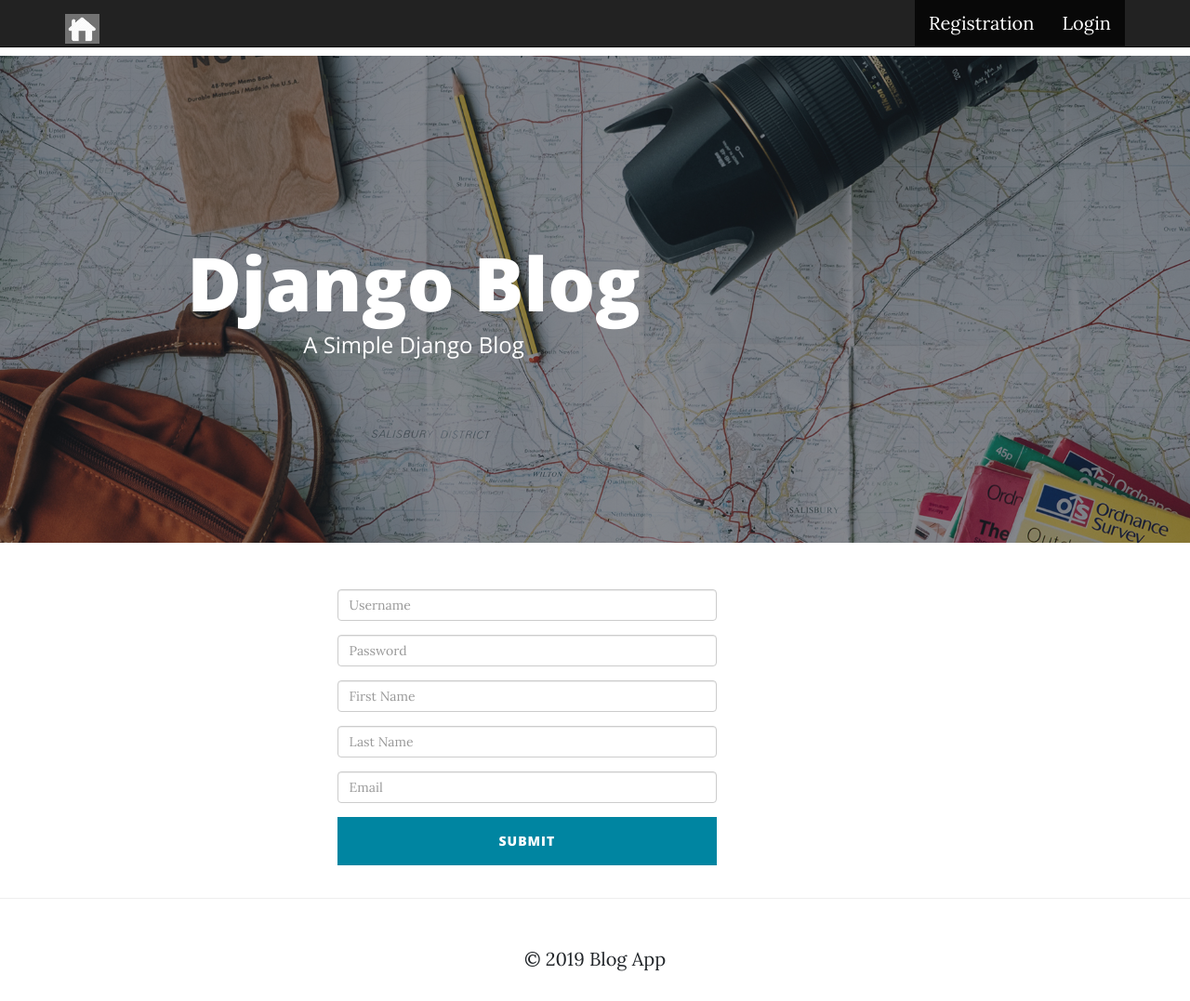
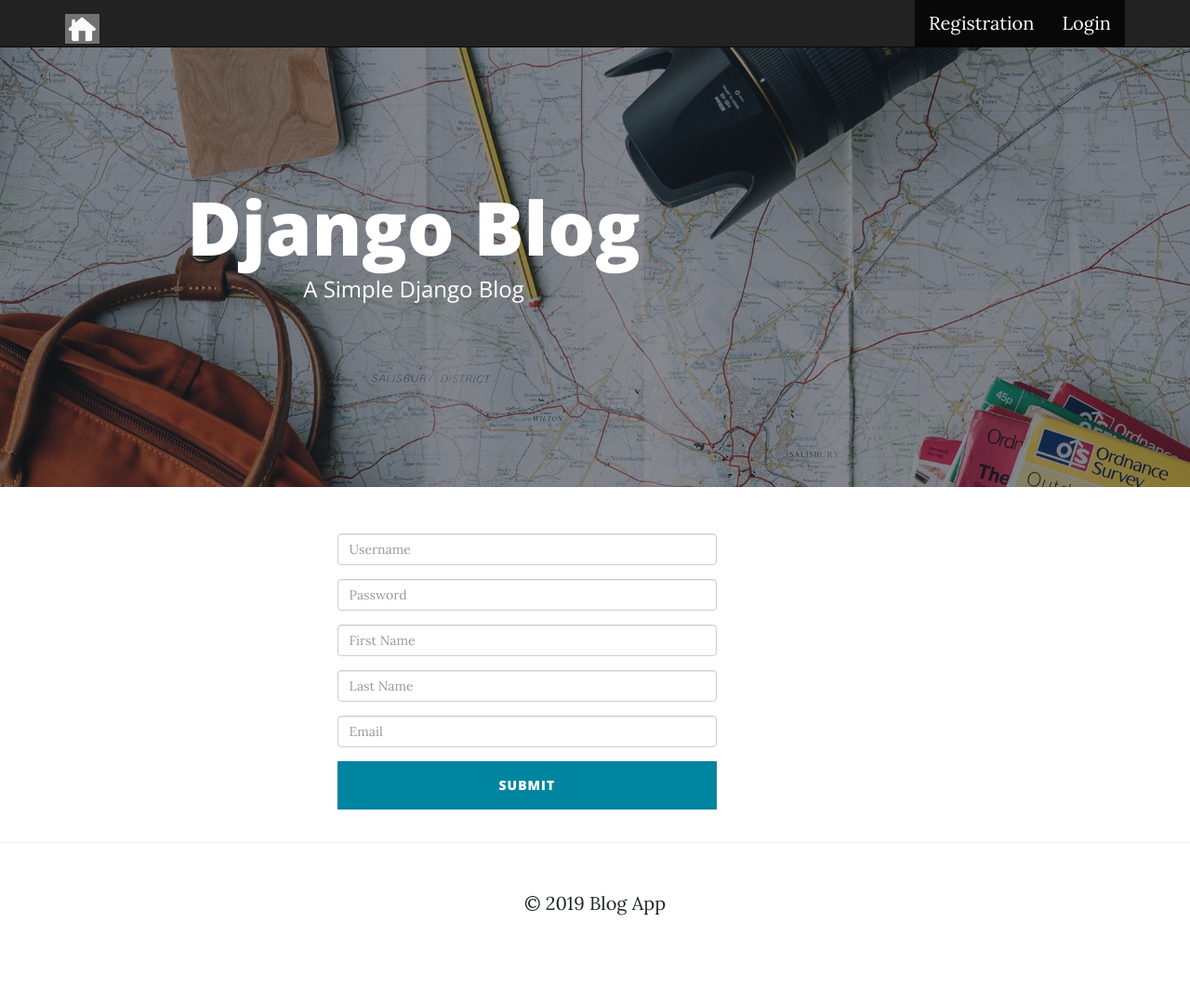
Before and after one commit to mahihossain/simple-django-blog, a Django app: page /register/ in a window 1280 px wide. Shown: the whole page at 93% size. After the commit the page ends 985 px from the top, so only its background shows below. Run offline with Django 3.2, Linux system fonts and the light colour scheme; some libraries are stand-ins or nearby versions.

Commit message:
Changed style.

```diff
--- a/static/blog/main.css
+++ b/static/blog/main.css
@@ -1,7 +1,3 @@
-body{
-    padding-top : 60px ;
-}
-
 #brand{
     max-height: 80px;
     max-width: 40%;
```
